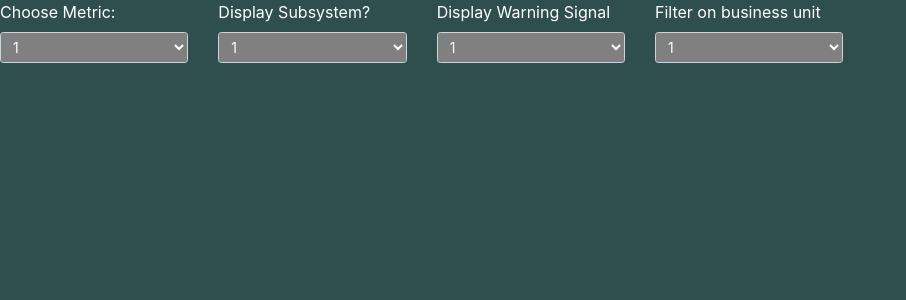
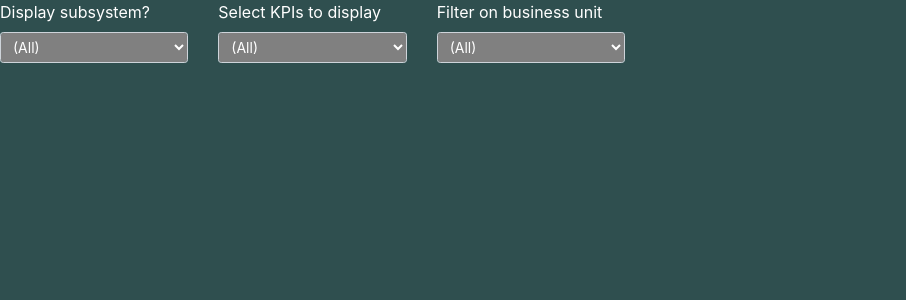
Before and after one commit to alerner1/engineering-manager-proto-1, a React (Create React App) app: page / in a window 1280 px wide. Shown: the top 300 px of the page, without its empty margins (0-906 px from the left). Built offline with nearby package versions, Linux system fonts and the light colour scheme.

Commit message:
added dropdowns options

```diff
--- a/src/App.js
+++ b/src/App.js
@@ -1,8 +1,9 @@
 import DropdownsContainer from './Containers/DropdownsContainer';
+import { data } from './data';
 
 function App() {
   return (
-    <DropdownsContainer />
+    <DropdownsContainer data={data} />
   );
 }
 
--- a/src/Containers/DropdownsContainer.js
+++ b/src/Containers/DropdownsContainer.js
@@ -4,7 +4,7 @@ import DisplayDropdown from '../Components/DisplayDropdown';
 
 const DropdownsContainer = () => {
   const mapDropdowns = () => {
-    return sampleDropdowns.map((dropdown, index) => <DisplayDropdown info={dropdown} key={index} />);
+    return dropdownsList.map((dropdown, index) => <DisplayDropdown info={dropdown} key={index} />);
   }
 
   return(
@@ -16,21 +16,38 @@ const DropdownsContainer = () => {
 
 export default DropdownsContainer;
 
-const sampleDropdowns = [
+const dropdownsList = [
   {
-    title: 'Choose Metric:',
-    options: ['1', '2']
+    title: "Display subsystem?",
+    options: [
+      "(All)",
+      "Intake",
+      "Exhaust",
+      "Fuel",
+      "Valve",
+      "Transmission",
+      "Differential",
+      "Braking",
+      "Software"
+    ]
   },
   {
-    title: 'Display Subsystem?',
-    options: ['1', '2']
+    title: "Select KPIs to display",
+    options: [
+      "(All)",
+      "Iterations per design review",
+      "% Rushed design",
+      "Digital design",
+      "SME Involvement"
+    ]
   },
   {
-    title: 'Display Warning Signal',
-    options: ['1', '2']
-  },
-  {
-    title: 'Filter on business unit',
-    options: ['1', '2']
+    title: "Filter on business unit",
+    options: [
+      "(All)",
+      "Commercial",
+      "Government",
+      "Bespoke"
+    ]
   }
 ];
```
Also changed, not shown: 1 other file (tests, documents, lock files or other folders).
